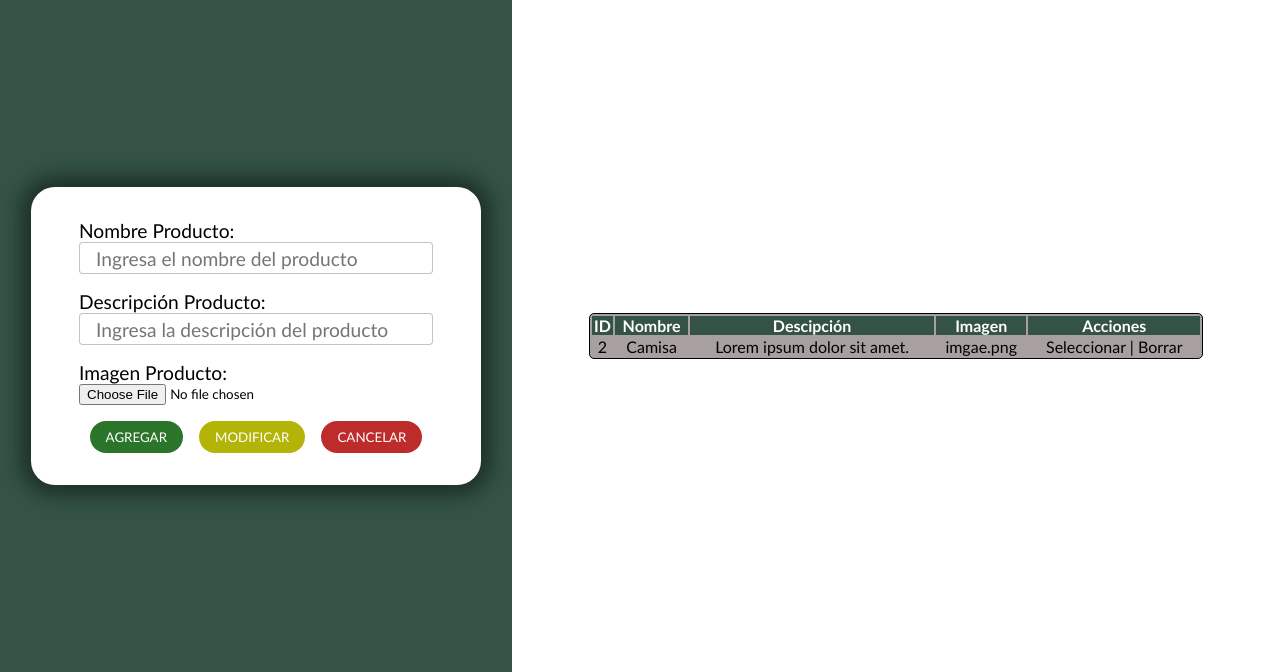
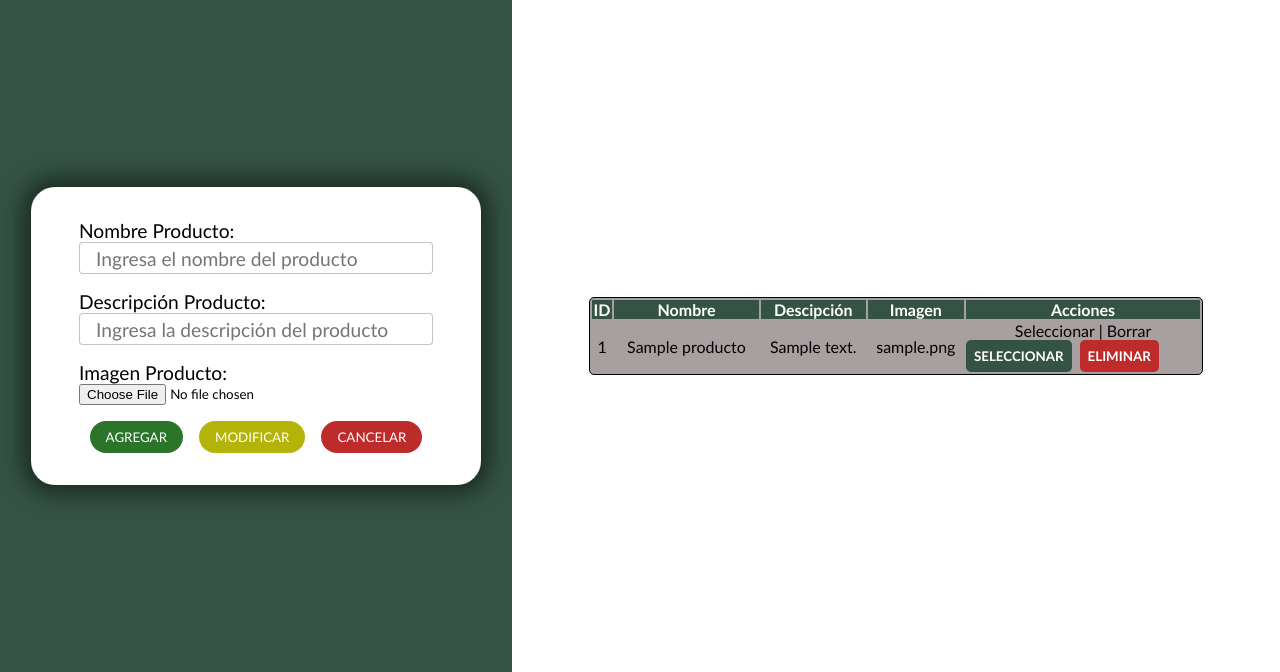
Before and after one commit to JuanVidal03/store-php, a PHP site: page /admin/section/products.php in a window 1280 px wide. Shown: the part 65-737 px from the top of the page. Run offline with PHP 8.4, Linux system fonts and the light colour scheme; tables that the repository leaves empty or names only in its code hold one stand-in row (values such as "Sample post").

Commit message:
mostrar productos en la tabla y eliminarlos

```diff
--- a/admin/section/products.php
+++ b/admin/section/products.php
@@ -46,7 +46,7 @@
 
     // evaluando acciones de los botones
     switch ($action) {
-        case 'add':
+        case "add":
             // agregar productos a la base de datos
             // instrucción sacada de phpMyAdmin, la palabra reservada prepare(), hace refenrencia a preparar, sería entonces: 'prepara esta sentencia sql'
             $sentenciaSQL = $conexion -> prepare("INSERT INTO productos (name, description, image) VALUES (:name, :description, :image);");
@@ -61,19 +61,34 @@
 
             break;
 
-        case 'update':
+        case "update":
             echo 'Presionado btn modificar';
             break;
 
-        case 'cancel':
+        case "cancel":
             echo 'presionado btn cancelar';
+            break;
+
+        case "select":
+            echo 'presionado btn seleccionar';
+            break;
+
+        case "delete":
+
+            // ELIMINANDO INFORMACIÓN DE LA DB
+            $sentenciaSQL = $conexion -> prepare("DELETE FROM productos WHERE id=:id");
+            $sentenciaSQL -> bindParam(':id', $txtID);
+            $sentenciaSQL -> execute(); // ejecuta la instrucción
+
             break;
     }
 
 
-    /*============================
-    MIN 1:46:40
-    =============================== */
+    // OBTENIENDO Y MOSTRANDO INFORMACIÓN DE LA DB
+    $sentenciaSQL = $conexion -> prepare("SELECT * FROM productos");
+    $sentenciaSQL -> execute(); // ejecuta la instrucción
+
+    $listaProductos = $sentenciaSQL -> fetchAll(PDO::FETCH_ASSOC); // recupera los registros para guardarlos en la variable
 
     ?>
 
@@ -124,11 +139,27 @@
                 </thead>
 
                 <tbody class="table-body-products">
-                    <td>2</td>
-                    <td>Camisa</td>
-                    <td>Lorem ipsum dolor sit amet.</td>
-                    <td>imgae.png</td>
-                    <td>Seleccionar | Borrar</td>
+
+                    <!-- recorriendo todos los productos y mostrandolos-->
+                    <?php foreach($listaProductos as $product) {?>
+                        <tr>
+                            <td><?php echo $product['id'];?></td>
+                            <td><?php echo $product['name'];?></td>
+                            <td><?php echo $product['description'];?></td>
+                            <td><?php echo $product['image'];?></td>
+
+                            <td>
+                                Seleccionar | Borrar
+                                <form class="select-delete-products-delete" method="post">
+                                    <input type="hidden" name="txtId" id="txtId" value="<?php echo $product['id'];?>">
+
+                                    <button class="btn-select-delete select-btn" value="select" name="action" type="submit">Seleccionar</button>
+                                    <button class="btn-select-delete delete-btn" value="delete" name="action" type="submit">Eliminar</button>
+                                </form>
+                            </td>
+                        </tr>
+                    <?php }?>
+
                 </tbody>
             </table>
 
--- a/css/styles.css
+++ b/css/styles.css
@@ -522,3 +522,29 @@ p{font-size: 1rem;}
 .table-body-products{
     text-align: center;
 }
+
+
+/* btn styles products admin */
+.btn-select-delete{
+    padding: 0.5rem;
+    text-transform: uppercase;
+    font-weight: 600;
+    cursor: pointer;
+    border: none;
+    color: #fff;
+    border-radius: 5px;
+}
+
+.delete-btn{
+    background-color: rgb(189, 43, 43);
+}
+
+.select-btn{
+    background-color: #345344;
+}
+
+.select-delete-products-delete{
+    width: 100%;
+    display: flex;
+    gap: .5rem;
+}
```
